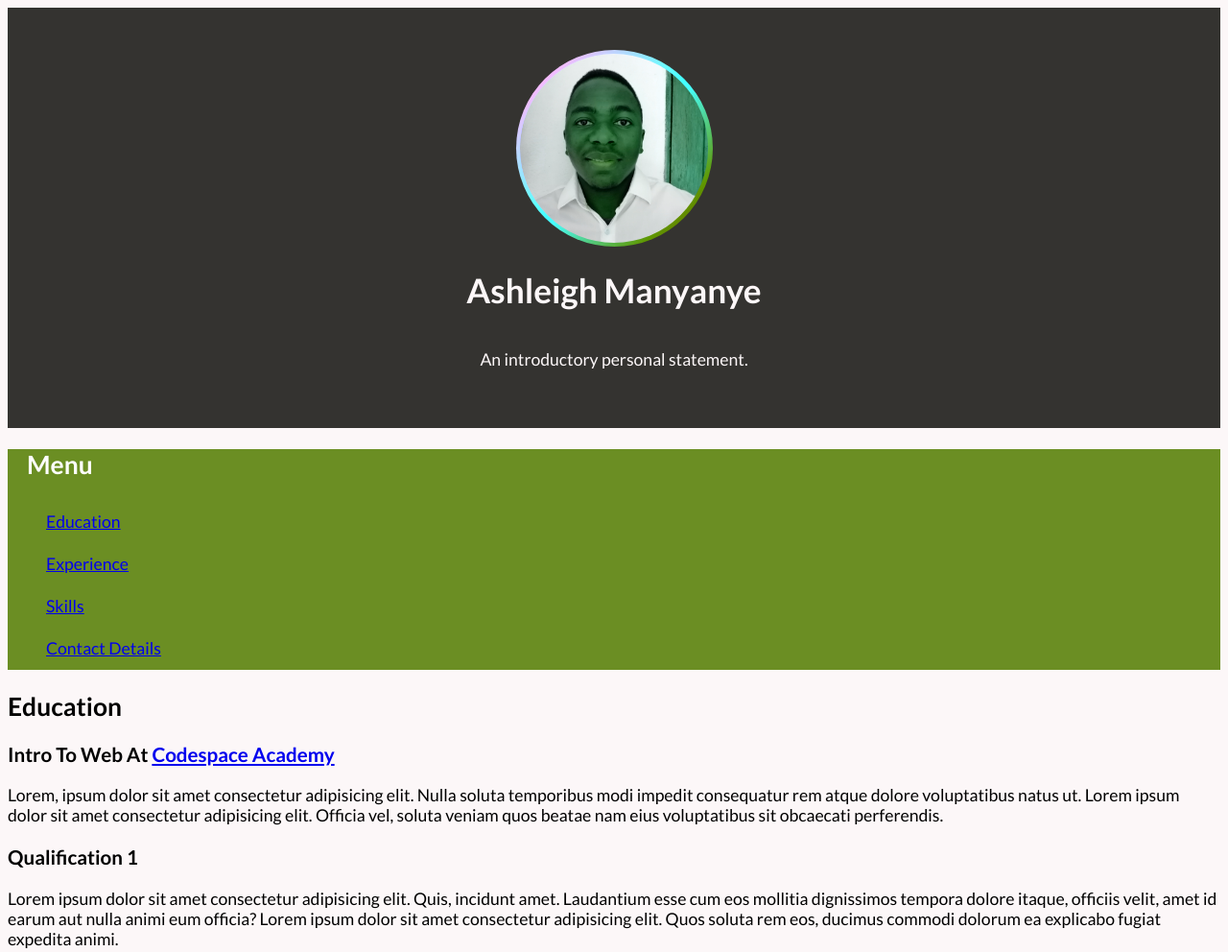
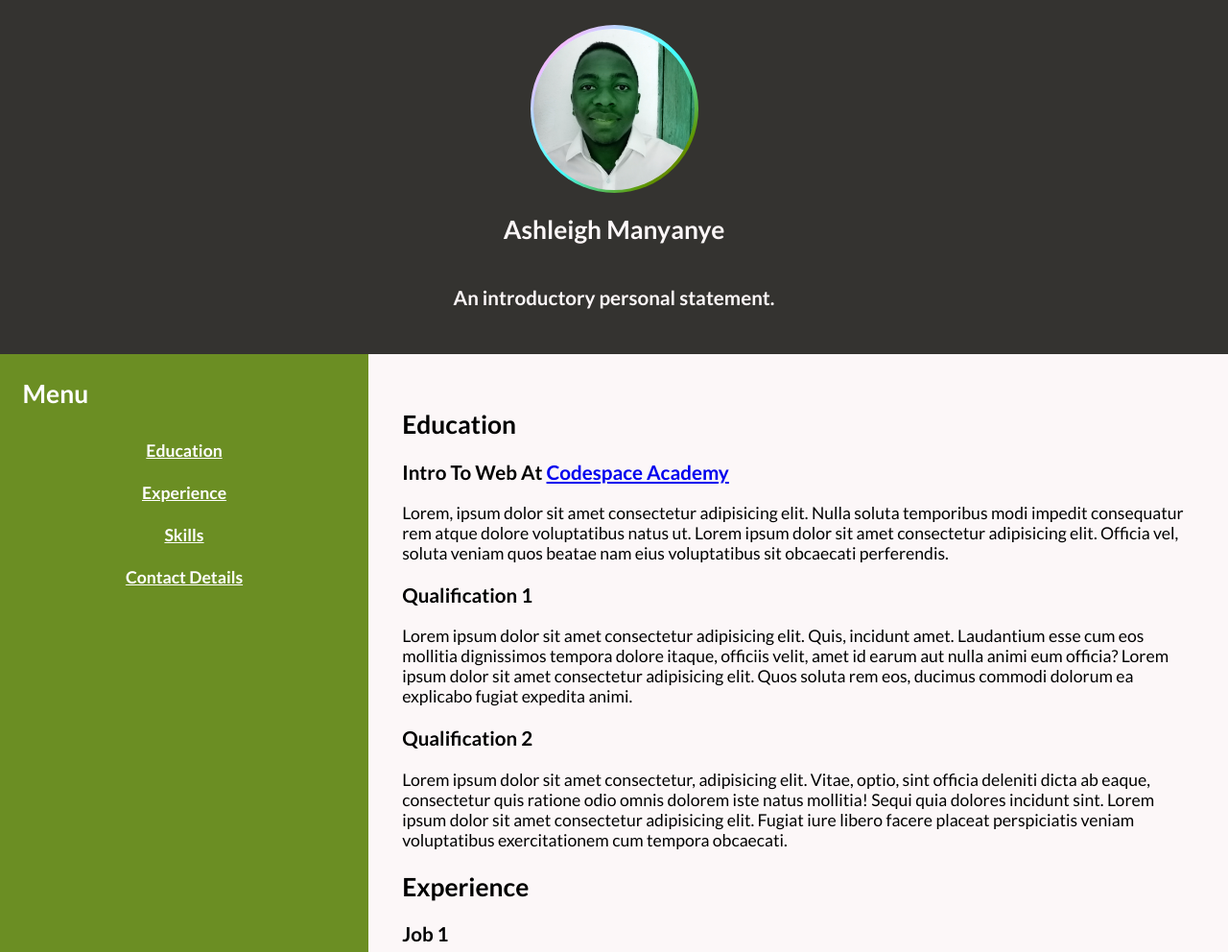
Before and after one commit to ashleigh-tesla/IntroToWeb, a plain HTML site: page index.html in a window 1280 px wide. Shown: the top 992 px of the page at 96% size. Drawn offline with Linux system fonts and the light colour scheme.

Commit message:
updated resume5 to resume6

```diff
--- a/css/stylesheet.css
+++ b/css/stylesheet.css
@@ -7,7 +7,7 @@ body {
 header {
     background: #343330;
     color: #FCF7F8;
-    padding: 2.5em;
+    padding: 1.5em;
     text-align: center;
     display: flex;
     flex-direction: column;
@@ -16,8 +16,8 @@ header {
 }
 
 header aside {
-    height: 205px;
-    width: 205px;
+    height: 175px;
+    width: 175px;
     cursor: default;
     background: linear-gradient(135deg, #14ffe9, #ffeb3b, #ff00e0);
     border-radius: 50%;
@@ -42,8 +42,17 @@ header aside img {
     }
 }
 
+main {
+    display: flex;
+    width: 100%;
+}
+
 nav {
     background: olivedrab;
+    color: white;
+    /* flex   : 1; */
+    padding: 0.2em;
+    width: 30%;
 }
 
 nav h3 {
@@ -53,13 +62,26 @@ nav h3 {
 nav ul {
     line-height: 2.5;
     list-style: none;
+    padding-inline-start: 0;
     list-style-type: none;
+    text-align: center;
+}
+
+nav ul li a {
+    color: #fff;
+    font-weight: 700;
+}
+
+article {
+    padding: 2.0em;
+    /* flex: 3; */
+    width: 70%;
 }
 
 footer {
     background-color: #343330;
     color: #FCF7F8;
-    padding: 2.5em;
+    padding: 1.5em;
     text-align: center;
 }
 
--- a/index.html
+++ b/index.html
@@ -13,6 +13,15 @@
 
     <style>
         @import url('https://fonts.googleapis.com/css2?family=Lato:ital,wght@0,100;0,300;0,400;0,700;0,900;1,100;1,300;1,400;1,700;1,900&display=swap');
+        * {
+            box-sizing: border-box;
+        }
+
+        html,
+        body {
+            margin: 0;
+            padding: 0;
+        }
     </style>
 </head>
 
@@ -22,11 +31,12 @@
         <aside>
             <img src="images/IMG_20211027_082626.jpg" alt="Ashleigh Tanaka Manyanye" height="100%" width="100%">
         </aside>
-        <h1>Ashleigh Manyanye</h1>
-        <p>An introductory personal statement.</p>
+        <h2>Ashleigh Manyanye</h2>
+        <h3>An introductory personal statement.</h3>
     </header>
+    <main>
         <nav>
-        <h2 style='color: #fff; padding-left: 20px;'>Menu</h2>
+            <h2 style='padding-left: 20px;'>Menu</h2>
             <ul>
                 <li><a href="#education">Education</a></li>
                 <li><a href="#xperience">Experience</a></li>
@@ -40,15 +50,16 @@
             <section>
                 <h2 id="education">Education</h2>
                 <h3>Intro To Web At <a href="https://www.codespace.co.za/" target="_blank">Codespace Academy</a></h3>
-            <p>Lorem, ipsum dolor sit amet consectetur adipisicing elit. Nulla soluta temporibus modi impedit consequatur rem atque dolore voluptatibus natus ut. Lorem ipsum dolor sit amet consectetur adipisicing elit. Officia vel, soluta veniam quos beatae
-                nam eius voluptatibus sit obcaecati perferendis.</p>
+                <p>Lorem, ipsum dolor sit amet consectetur adipisicing elit. Nulla soluta temporibus modi impedit consequatur rem atque dolore voluptatibus natus ut. Lorem ipsum dolor sit amet consectetur adipisicing elit. Officia vel, soluta veniam quos
+                    beatae nam eius voluptatibus sit obcaecati perferendis.</p>
                 <h3>Qualification 1</h3>
                 <p>Lorem ipsum dolor sit amet consectetur adipisicing elit. Quis, incidunt amet. Laudantium esse cum eos mollitia dignissimos tempora dolore itaque, officiis velit, amet id earum aut nulla animi eum officia? Lorem ipsum dolor sit amet consectetur
-                adipisicing elit. Quos soluta rem eos, ducimus commodi dolorum ea explicabo fugiat expedita animi.</p>
+                    adipisicing elit. Quos soluta rem eos, ducimus commodi dolorum ea explicabo fugiat expedita animi.
+                </p>
 
                 <h3>Qualification 2</h3>
-            <p>Lorem ipsum dolor sit amet consectetur, adipisicing elit. Vitae, optio, sint officia deleniti dicta ab eaque, consectetur quis ratione odio omnis dolorem iste natus mollitia! Sequi quia dolores incidunt sint. Lorem ipsum dolor sit amet consectetur
-                adipisicing elit. Fugiat iure libero facere placeat perspiciatis veniam voluptatibus exercitationem cum tempora obcaecati.</p>
+                <p>Lorem ipsum dolor sit amet consectetur, adipisicing elit. Vitae, optio, sint officia deleniti dicta ab eaque, consectetur quis ratione odio omnis dolorem iste natus mollitia! Sequi quia dolores incidunt sint. Lorem ipsum dolor sit amet
+                    consectetur adipisicing elit. Fugiat iure libero facere placeat perspiciatis veniam voluptatibus exercitationem cum tempora obcaecati.</p>
             </section>
 
             <section>
@@ -83,6 +94,8 @@
 
         </article>
 
+    </main>
+
     <footer>
         <h3 id="socialMedia">Contact Details</h3>
         <a href="https://www.linkedin.com/in/ashleigh-manyanye-060222215/" target="_blank"><img src="images/4102586_applications_linkedin_social_social media_icon.png" alt="LinkedIn Icon" height="40em" width="40em" /></a>
```
Lines whose indentation alone changed are shown as unchanged.
